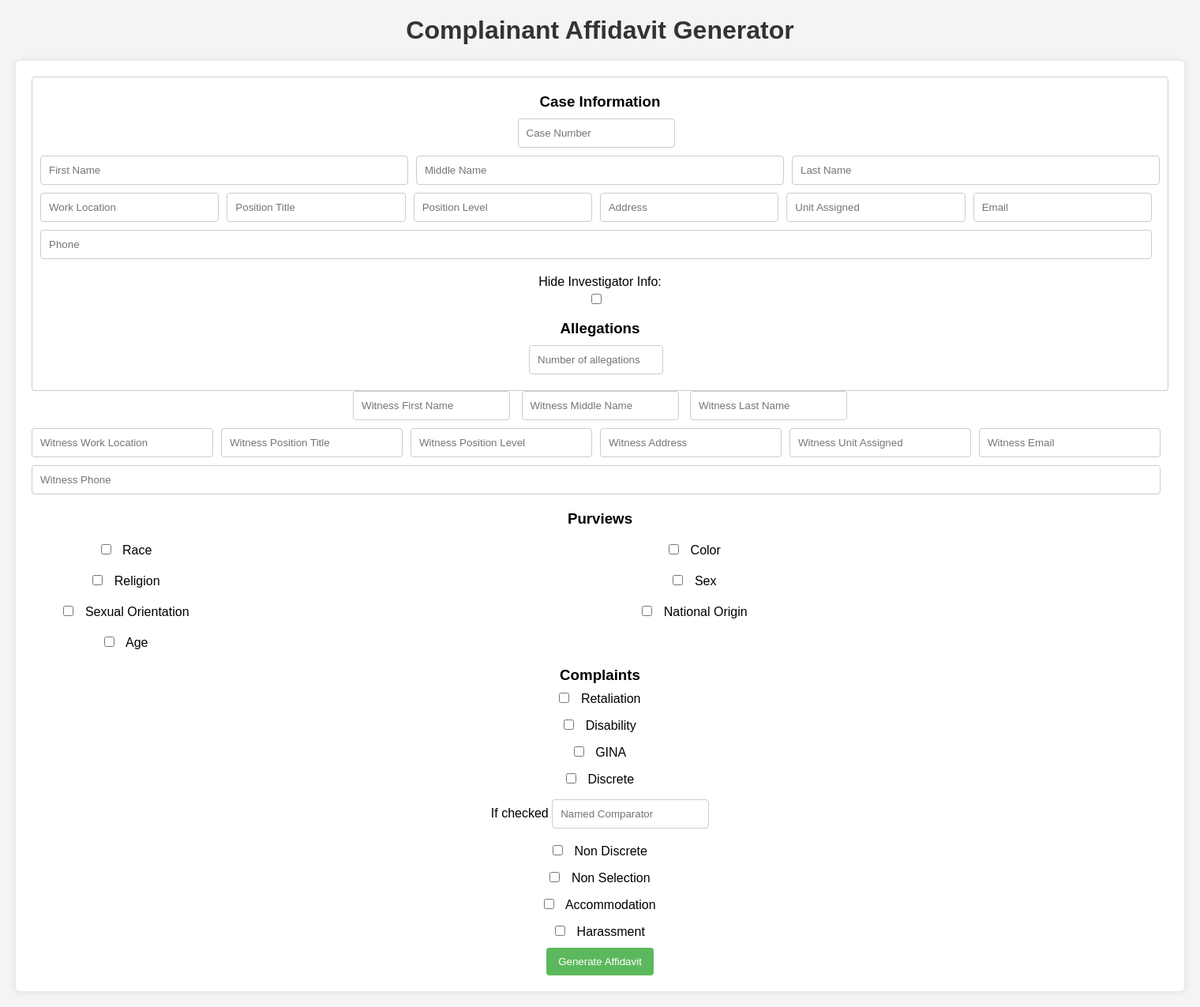
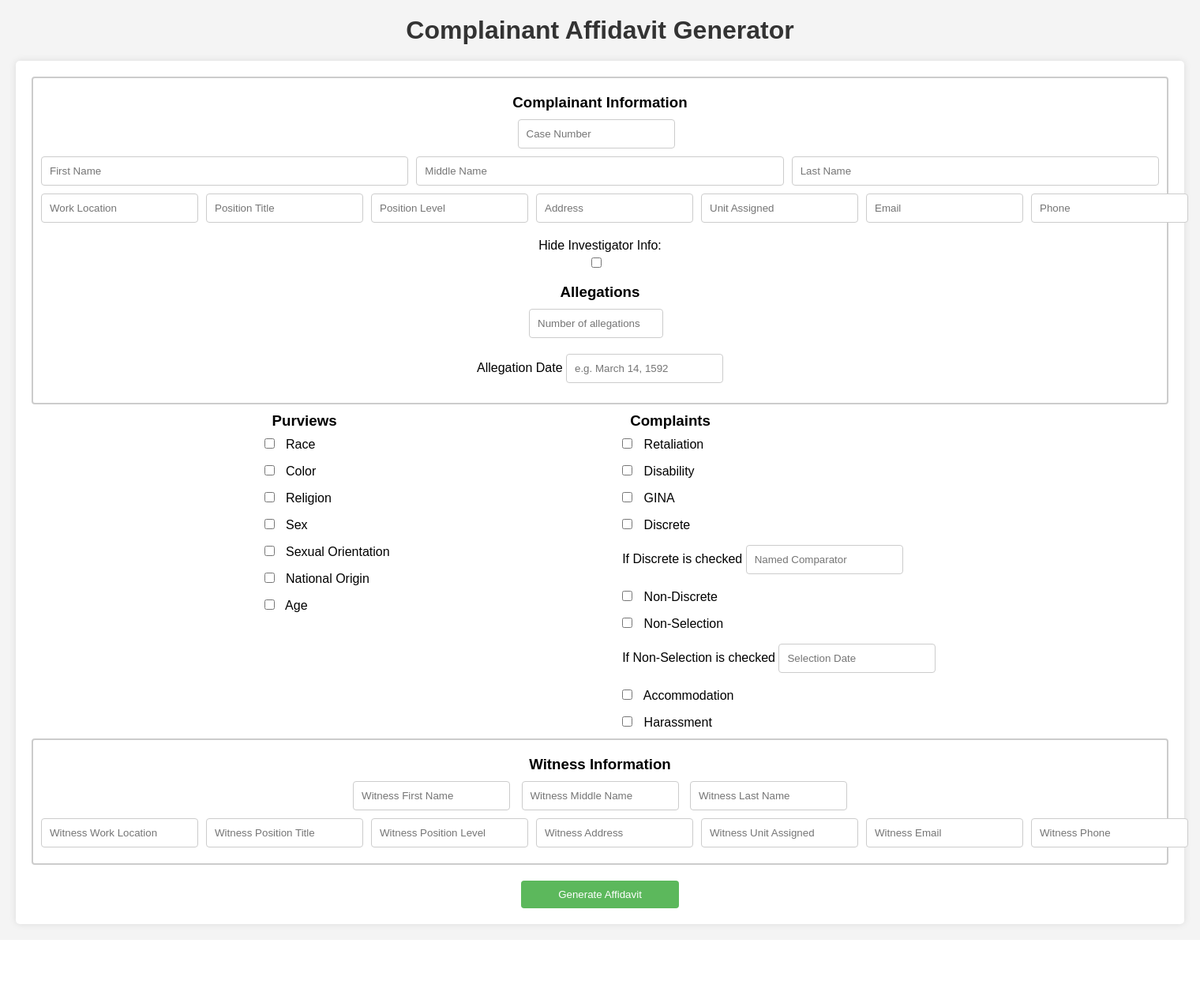
Before and after one commit to kevinphung215/work-bot, a Flask app: page / in a window 1520 px wide. Shown: the whole page at 79% size. After the commit the page ends 1190 px from the top, so only its background shows below. Run offline with Flask 3, Linux system fonts and the light colour scheme.

Commit message:
updated app and jinja template for copies

```diff
--- a/app.py
+++ b/app.py
@@ -9,6 +9,22 @@ app.secret_key = "your_secret_key"  # Change this to a random secret key
 @app.route("/", methods=["GET", "POST"])
 def index():
     if request.method == "POST":
+        # List of all complaint types
+        complaint_types = [
+            "retaliation", "disability", "gina", "discrete",
+            "non_discrete", "non_selection", "accommodation", "harassment"
+        ]
+        # Build complaint_type dictionary with dynamic inputs
+        complaint_type_data = {}
+        for complaint in complaint_types:
+            # Get all inputs for this complaint type
+            inputs = [
+                request.form[key]
+                for key in request.form
+                if key.startswith(f"{complaint}_input_")
+            ]
+            complaint_type_data[complaint] = inputs
+
         data = {
             "case_number": request.form["case_number"],
             "first_name": request.form["first_name"],
@@ -49,19 +65,12 @@ def index():
                 "national_origin": "national_origin" in request.form,
                 "age": "age" in request.form,
             },
-            "complaint_type": {
-                complaint: [
-                    request.form[key]
-                    for key in request.form
-                    if key.startswith(f"{complaint}_input_")
-                ]
-                if complaint in request.form
-                else []
-                for complaint in [
-                    "retaliation", "disability", "gina", "discrete",
-                    "non_discrete", "non_selection", "accommodation", "harassment"
-                ]
-            },
+            "complaint_type": complaint_type_data,
+            "discrete_claims": [
+                request.form[key]
+                for key in request.form
+                if key.startswith("discrete_input_")
+            ],
             "hide_investigator_info": "hide_investigator_info" in request.form,
         }
         generate_document(data)
@@ -69,12 +78,20 @@ def index():
         return redirect(url_for("index"))
     return render_template("index.html")
 
+def generate_purview_title(purview_type):
+    selected_purviews = [purview.replace('_', ' ').upper() for purview, selected in purview_type.items() if selected]
+    if not selected_purviews:
+        return ""
+    title = ", ".join(selected_purviews) + " ALLEGATIONS"
+    return title
 
 def generate_document(data):
     try:
         complainant_doc = DocxTemplate("template.docx")
         complainant_context = {
             **data,
+            # Dynamically change title
+            "purview_title": generate_purview_title(data["purview_type"]),
             # === ADD THE PURVIEW QUESTIONS HERE ===
             "discrete_questions": [
                 f"Why do you believe your {purview.replace('_', ' ')} was a factor?  What evidence can you present to substantiate this belief?"
--- a/static/styles.css
+++ b/static/styles.css
@@ -12,7 +12,6 @@ body {
     font-family: Arial, sans-serif;
     padding: 20px;
     background-color: #f4f4f4;
-    text-align: center; /* Center the title */
 }
 
 h1 {
@@ -35,18 +34,22 @@ label {
     display: block;
     margin: 10px 0 5px;
 }
+
 .info {
     padding: 10px;
-    border: 1px solid #ccc;
+    border: 2px solid #ccc;
     border-radius: 4px;
+    text-align: center;
 }
+
 .name-group {
     display: flex;
-    justify-content: center; /* Center the name fields */
+    /* justify-content: space-evenly; */
 }
+
 .case_info {
     display: flex;
-    flex-wrap: wrap;
+    /* flex-wrap: wrap; */
 }
 
 input[type="text"],
@@ -67,27 +70,39 @@ input[type="email"]:focus {
     border-color: #5cb85c; /* Change border color on focus */
 }
 
-
 input[type="text"]:last-child,
 input[type="email"]:last-child {
     margin-right: 0;
 }
 
-.purview-container {
-    display: grid;
-    grid-template-columns: 1fr 5fr;
+.complaints-group {
+    display: flex;
+    justify-content: space-evenly;
 }
 
-.purview-checkboxes label,
+.purview-checkboxes label {
+    display: flex;
+    align-items: center;
+    justify-content: flex-start;
+}
+
 .purview-inputs input {
     height: 40px;
     display: flex;
     align-items: center;
+    margin-left: 0; /* Remove any left margin if present */
 }
 
 .purview-inputs input[type="text"] {
     width: 100%;
     margin-bottom: 10px;
+}
+
+.button-container {
+    display: flex;
+    justify-content: center;
+    margin-top: 20px;
+    width: 100%;
 }
 
 button {
@@ -97,9 +112,9 @@ button {
     border: none;
     border-radius: 4px;
     cursor: pointer;
-    transition: background-color 0.3s; /* Add transition for background color */
+    transition: background-color 0.3s;
+    width: 200px; /* Fixed width for better appearance */
 }
-
 
 button:hover {
     background-color: #4cae4c;
--- a/templates/index.html
+++ b/templates/index.html
@@ -11,7 +11,7 @@
 
     <form method="POST" onsubmit="return validateForm()">
         <div class="info">
-            <h3>Case Information</h3>
+            <h3>Complainant Information</h3>
             <input type="text" name="case_number" placeholder="Case Number" required><br>
 
             <div class="name-group">
@@ -36,10 +36,40 @@
                 <h3>Allegations</h3>
                 <input type="number" name="allegation_qty" id="allegationQty" placeholder="Number of allegations" min="0" style="width: 170px;">
                 <div id="allegationInputsContainer"></div>
+                <label>Allegation Date <input type="text" name="named_comparator" placeholder="e.g. March 14, 1592"></label>
+            </div>
+        </div>
+
+        <div class="complaints-group">
+            <div class="purview-container">
+                <h3>Purviews</h3>
+                <label><input type="checkbox" name="race"> Race</label>
+                <label><input type="checkbox" name="color"> Color</label>
+                <label><input type="checkbox" name="religion"> Religion</label>
+                <label><input type="checkbox" name="sex"> Sex</label>
+                <label><input type="checkbox" name="sexual_orientation"> Sexual Orientation</label>
+                <label><input type="checkbox" name="national_origin"> National Origin</label>
+                <label><input type="checkbox" name="age"> Age</label>
+            </div>
+
+            <div class="complaint-container">
+            <h3>Complaints</h3>
+            <label><input type="checkbox" name="retaliation"> Retaliation</label>
+            <label><input type="checkbox" name="disability"> Disability</label>
+            <label><input type="checkbox" name="gina"> GINA</label>
+            <label><input type="checkbox" name="discrete" id="discreteCheckbox"> Discrete</label>
+            <label>If Discrete is checked <input type="text" name="named_comparator" placeholder="Named Comparator"></label>
+            <label><input type="checkbox" name="non_discrete"> Non-Discrete</label>
+            <label><input type="checkbox" name="non_selection"> Non-Selection</label>
+            <label>If Non-Selection is checked  <input type="text" name="named_comparator" placeholder="Selection Date"></label>
+            <label><input type="checkbox" name="accommodation"> Accommodation</label>
+            <label><input type="checkbox" name="harassment"> Harassment</label>
             </div>
         </div>
 
         <!-- Witness section -->
+        <div class="info">
+            <h3>Witness Information</h3>
             <div class="witness-name-group">
                 <input type="text" name="witness_first_name" placeholder="Witness First Name" required>
                 <input type="text" name="witness_middle_name" placeholder="Witness Middle Name">
@@ -55,62 +85,23 @@
                 <input type="email" name="witness_email" placeholder="Witness Email"><br>
                 <input type="text" name="witness_phone" placeholder="Witness Phone"><br>
             </div>
-
-        <h3>Purviews</h3>
-        <div class="purview-container">
-            <label><input type="checkbox" name="race"> Race</label>
-            <label><input type="checkbox" name="color"> Color</label>
-            <label><input type="checkbox" name="religion"> Religion</label>
-            <label><input type="checkbox" name="sex"> Sex</label>
-            <label><input type="checkbox" name="sexual_orientation"> Sexual Orientation</label>
-            <label><input type="checkbox" name="national_origin"> National Origin</label>
-            <label><input type="checkbox" name="age"> Age</label>
         </div>
-
-        <h3>Complaints</h3>
-        <div class="complaint-container">
-            <label><input type="checkbox" name="retaliation"> Retaliation</label>
-            <label><input type="checkbox" name="disability"> Disability</label>
-            <label><input type="checkbox" name="gina"> GINA</label>
-            <label><input type="checkbox" name="discrete"> Discrete</label>
-            <label>If checked <input type="text" name="named_comparator" placeholder="Named Comparator"></label>
-            <label><input type="checkbox" name="non_discrete"> Non Discrete</label>
-            <label><input type="checkbox" name="non_selection"> Non Selection</label>
-            <label><input type="checkbox" name="accommodation"> Accommodation</label>
-            <label><input type="checkbox" name="harassment"> Harassment</label>
+        <div class="button-container">
+            <button type="submit">Generate Affidavit</button>
         </div>
-
-        <button type="submit">Generate Affidavit</button>
     </form>
 
     <script>
-        // Allegation number input handler
-        document.getElementById('allegationQty').addEventListener('input', function(e) {
-            const container = document.getElementById('allegationInputsContainer');
-            container.innerHTML = ''; // Clear previous inputs
+        // Handle dynamic inputs for all complaint types
+        const complaintTypes = [
+            'retaliation', 'disability', 'gina', 'discrete',
+            'non_discrete', 'non_selection', 'accommodation', 'harassment'
+        ];
 
-            const num = parseInt(this.value) || 0;
-
-            for(let i = 1; i <= num; i++) {
-                const wrapper = document.createElement('div');
-                wrapper.style.margin = '5px 0';
-
-                const input = document.createElement('input');
-                input.type = 'text';
-                input.name = `allegation_input_${i}`;
-                input.placeholder = `Allegation #${i} Details`;
-                input.style.width = '300px';
-
-                wrapper.appendChild(input);
-                container.appendChild(wrapper);
-            }
-        });
-
-    // Allow user to input value to create inputs
-        document.querySelectorAll('.complaint-container input[type="checkbox"]').forEach(checkbox => {
-            checkbox.addEventListener('change', function(e) {
-                const containerId = `dynamicInputsContainer-${this.name}`;
-                const numberInputId = `numberInput-${this.name}`;
+        complaintTypes.forEach(complaintType => {
+            document.querySelector(`input[name="${complaintType}"]`).addEventListener('change', function(e) {
+                const containerId = `dynamicInputsContainer-${complaintType}`;
+                const numberInputId = `numberInput-${complaintType}`;
                 let numberInput = document.getElementById(numberInputId);
                 let dynamicContainer = document.getElementById(containerId);
 
@@ -130,6 +121,7 @@
                     numberInput.style.width = '60px';
                     numberInput.style.marginLeft = '10px';
                     numberInput.id = numberInputId;
+                    numberInput.name = `${complaintType}_qty`;
 
                     // Insert number input after checkbox label
                     this.closest('label').insertAdjacentElement('afterend', numberInput);
@@ -144,16 +136,20 @@
 
                     dynamicContainer = document.createElement('div');
                     dynamicContainer.id = containerId;
-                    dynamicContainer.style.display = 'inline';
-                    dynamicContainer.style.marginLeft = '10px';
+                    dynamicContainer.style.marginTop = '5px';
 
-                    for (let i = 0; i < num; i++) {
+                    for (let i = 1; i <= num; i++) {
+                        const inputWrapper = document.createElement('div');
+                        inputWrapper.style.marginBottom = '5px';
+
                         const input = document.createElement('input');
                         input.type = 'text';
-                        input.placeholder = `${checkbox.name} ${i + 1}`;
-                        input.name = `${checkbox.name}_input_${i + 1}`;
-                        input.style.marginRight = '5px';
-                        dynamicContainer.appendChild(input);
+                        input.placeholder = `${complaintType.replace('_', ' ')} claim #${i}`;
+                        input.name = `${complaintType}_input_${i}`;
+                        input.style.width = '300px';
+
+                        inputWrapper.appendChild(input);
+                        dynamicContainer.appendChild(inputWrapper);
                     }
 
                     numberInput.insertAdjacentElement('afterend', dynamicContainer);
@@ -161,16 +157,35 @@
             });
         });
 
+        // Allegation number input handler (existing code)
+        document.getElementById('allegationQty').addEventListener('input', function(e) {
+            const container = document.getElementById('allegationInputsContainer');
+            container.innerHTML = '';
+
+            const num = parseInt(this.value) || 0;
+
+            for(let i = 1; i <= num; i++) {
+                const wrapper = document.createElement('div');
+                wrapper.style.margin = '5px 0';
+
+                const input = document.createElement('input');
+                input.type = 'text';
+                input.name = `allegation_input_${i}`;
+                input.placeholder = `Allegation #${i} Details`;
+                input.style.width = '300px';
+
+                wrapper.appendChild(input);
+                container.appendChild(wrapper);
+            }
+        });
+
         function validateForm() {
-            // Example validation logic
             const caseNumber = document.querySelector('input[name="case_number"]').value;
             if (!caseNumber) {
                 alert('Case Number is required.');
-                return false; // Prevent form submission
+                return false;
             }
-            // Add more validation as needed
-            alert('Affidavit Created');
-            return true; // Allow form submission
+            return true;
         }
     </script>
 </body>
```
Also changed, not shown: 2 other files. Lines whose indentation alone changed are shown as unchanged.
